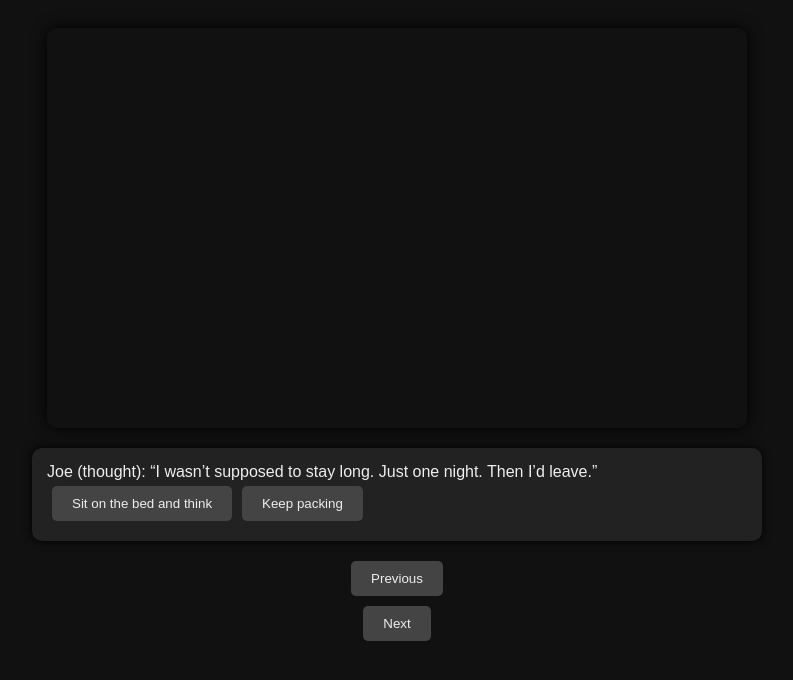
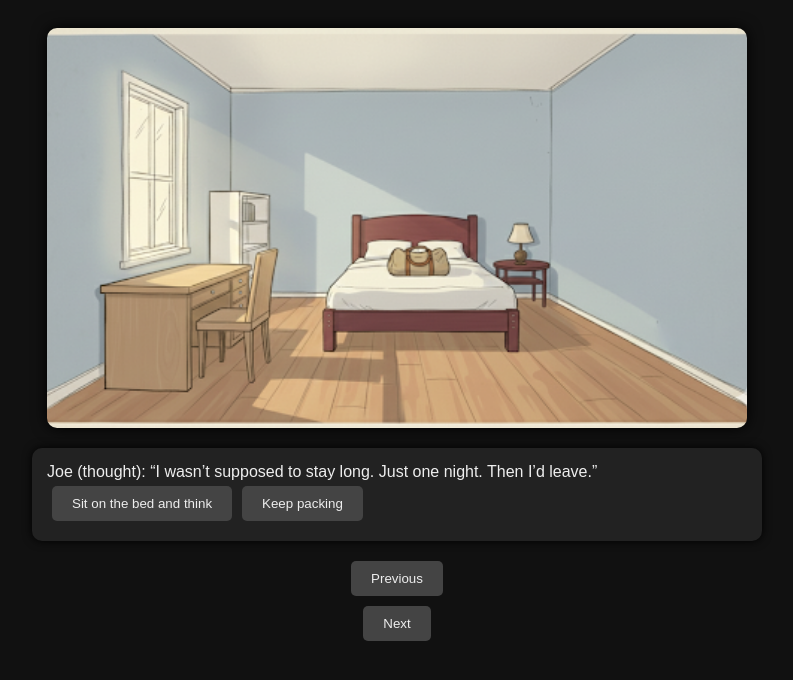
Before and after one commit to dggodler-a11y/The-Girl-at-the-reception-, a plain HTML site: page ep1.html in a window 1280 px wide. Shown: the whole page, without its empty margins (243-1036 px from the left). Drawn offline with Linux system fonts and the light colour scheme.

Commit message:
Update ep1.html

```diff
--- a/ep1.html
+++ b/ep1.html
@@ -57,7 +57,7 @@
 <script>
 const scenes = [
   {
-    image: "images/Scene1.jpg",
+    image: "Scene1.jpg",
     dialogues: [
       {
         text: "Joe (thought): “I wasn’t supposed to stay long. Just one night. Then I’d leave.”",
@@ -80,7 +80,7 @@ const scenes = [
     ]
   },
   {
-    image: "images/Scene2.jpg",
+    image: "scene2.jpg",
     dialogues: [
       {
         text: "Driver: “Evening.”",
@@ -99,7 +99,7 @@ const scenes = [
     ]
   },
   {
-    image: "images/Scene3.jpg",
+    image: "Scene3.jpg",
     dialogues: [
       {
         text: "Driver: “You don’t talk much.”",
```
